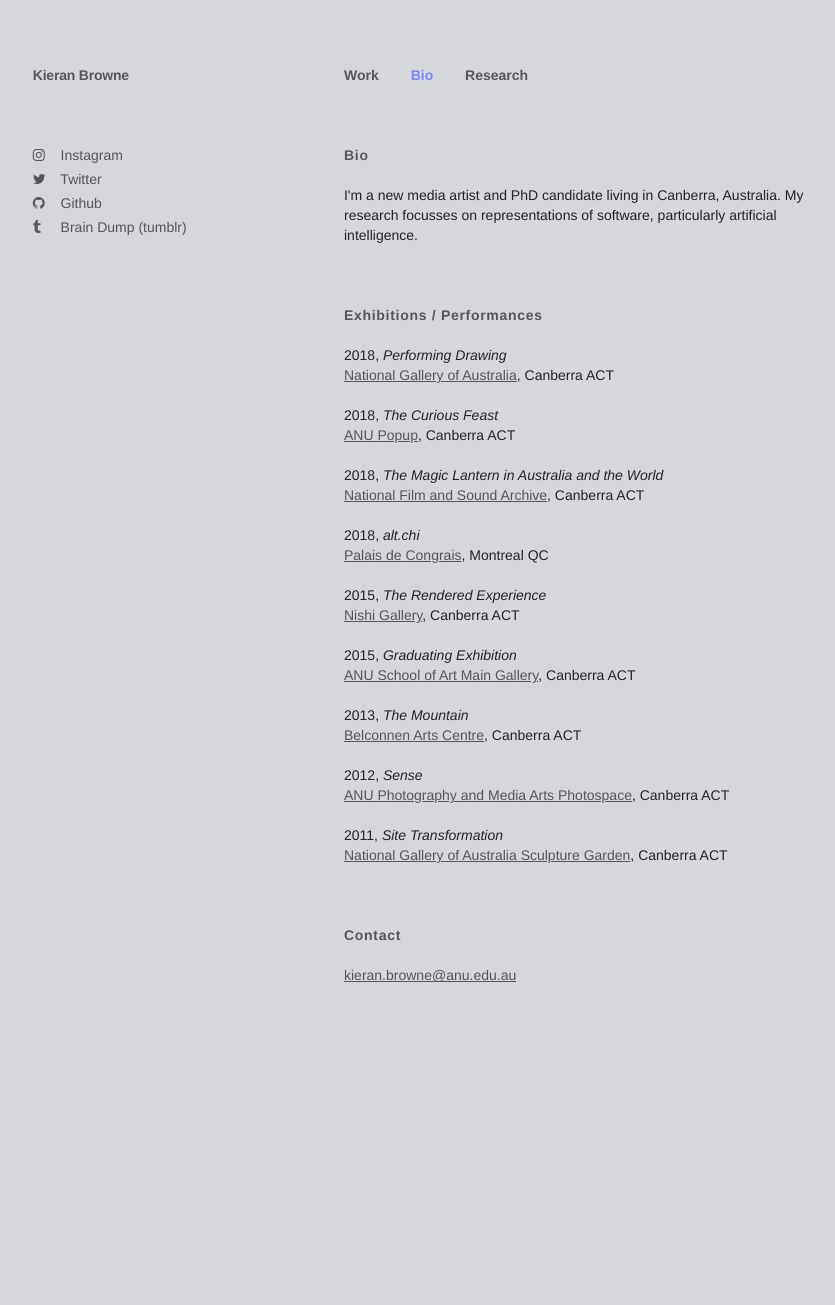
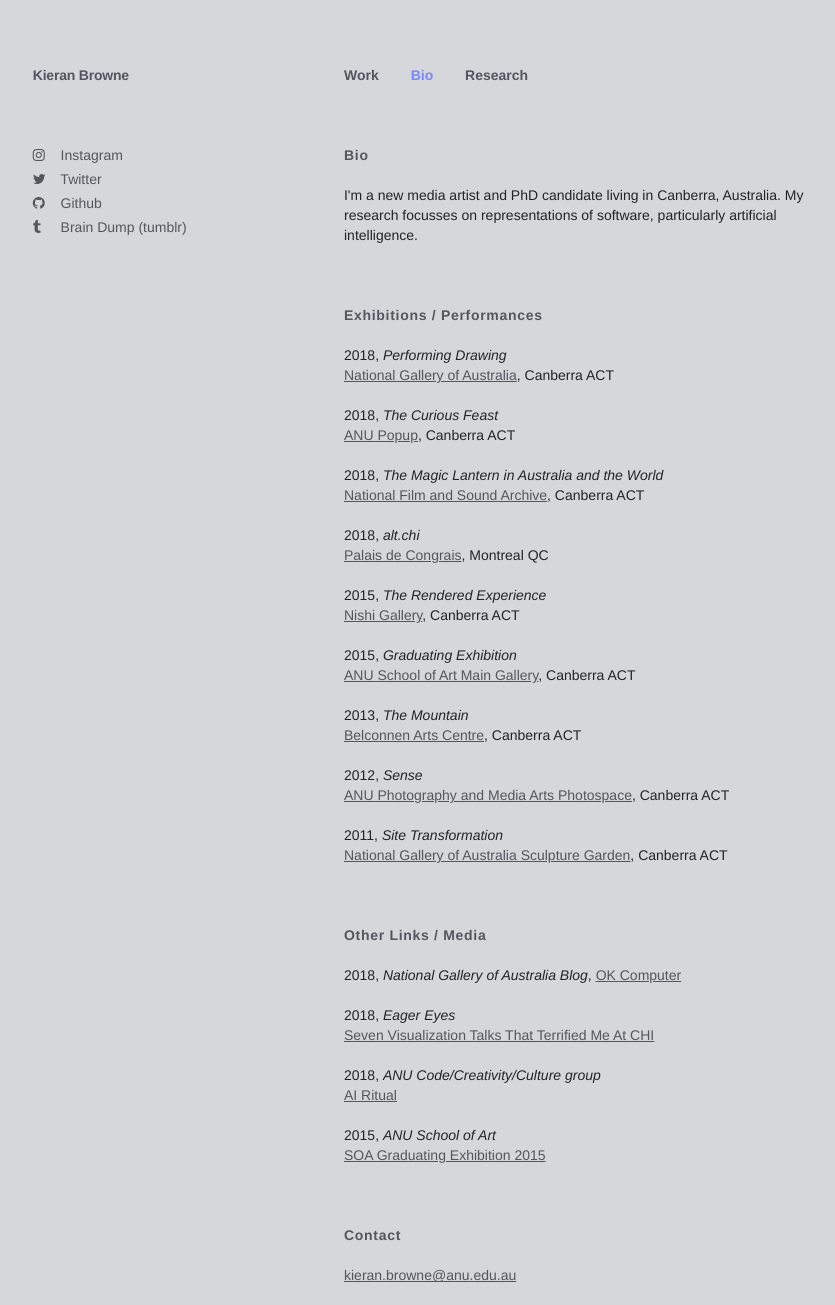
Before and after one commit to kieranbrowne/kieranbrowne.github.io, a Jekyll site: the page built from bio.html, in a window 1280 px wide. Shown: the whole page, without its empty margins (106-941 px from the left). Built offline with Jekyll 4.4.1, drawn with Linux system fonts in a browser that asks for light colours; before the commit the page ends 1005 px from its top, so only the background shows below that.

Commit message:
added media

```diff
--- a/bio.html
+++ b/bio.html
@@ -60,6 +60,19 @@
       2011, <i>Site Transformation</i><br><a href="https://nga.gov.au/sculpturegarden/index.html">National Gallery of Australia Sculpture Garden</a>, Canberra ACT
       </p>
 
+      <h2>Other Links / Media</h2>
+      <p>
+      2018, <i>National Gallery of Australia Blog</i>, <a href="https://medium.com/national-gallery-of-australia/ok-computer-29b2f3383f33">OK Computer</a>
+      </p>
+      <p>
+      2018, <i>Eager Eyes</i><br><a href="https://eagereyes.org/blog/2018/seven-visualization-talks-that-terrified-me-at-chi">Seven Visualization Talks That Terrified Me At CHI</a>
+      </p>
+      <p>
+      2018, <i>ANU Code/Creativity/Culture group</i><br><a href="https://cs.anu.edu.au/code-creativity-culture/projects/ai-ritual/">AI Ritual</a>
+      </p>
+      <p>
+      2015, <i>ANU School of Art</i><br><a href="http://soad.cass.anu.edu.au/sites/default/files/docs/2018-01/Grad_2015_Catalogue_Web.pdf">SOA Graduating Exhibition 2015</a>
+      </p>
 
 
       <h2>Contact</h2>
```
Also changed, not shown: _works/2015-04-01-artificial-artists.md (+2 -0 lines).
